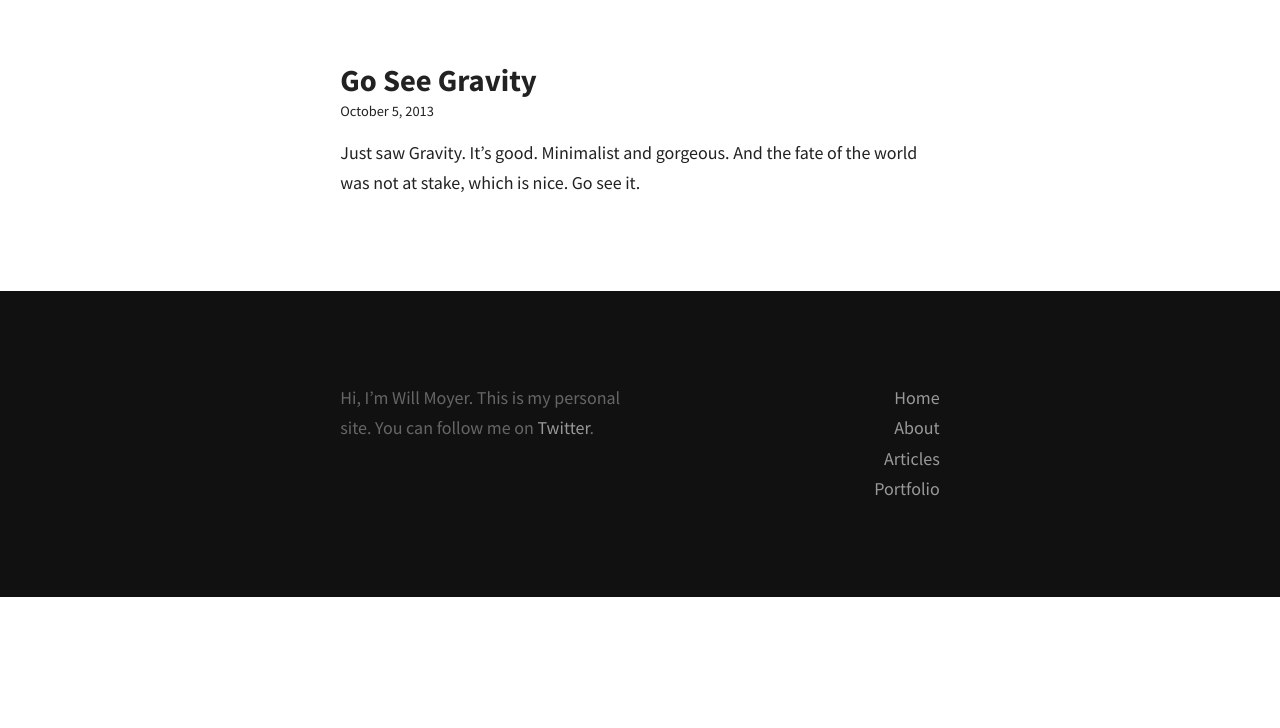
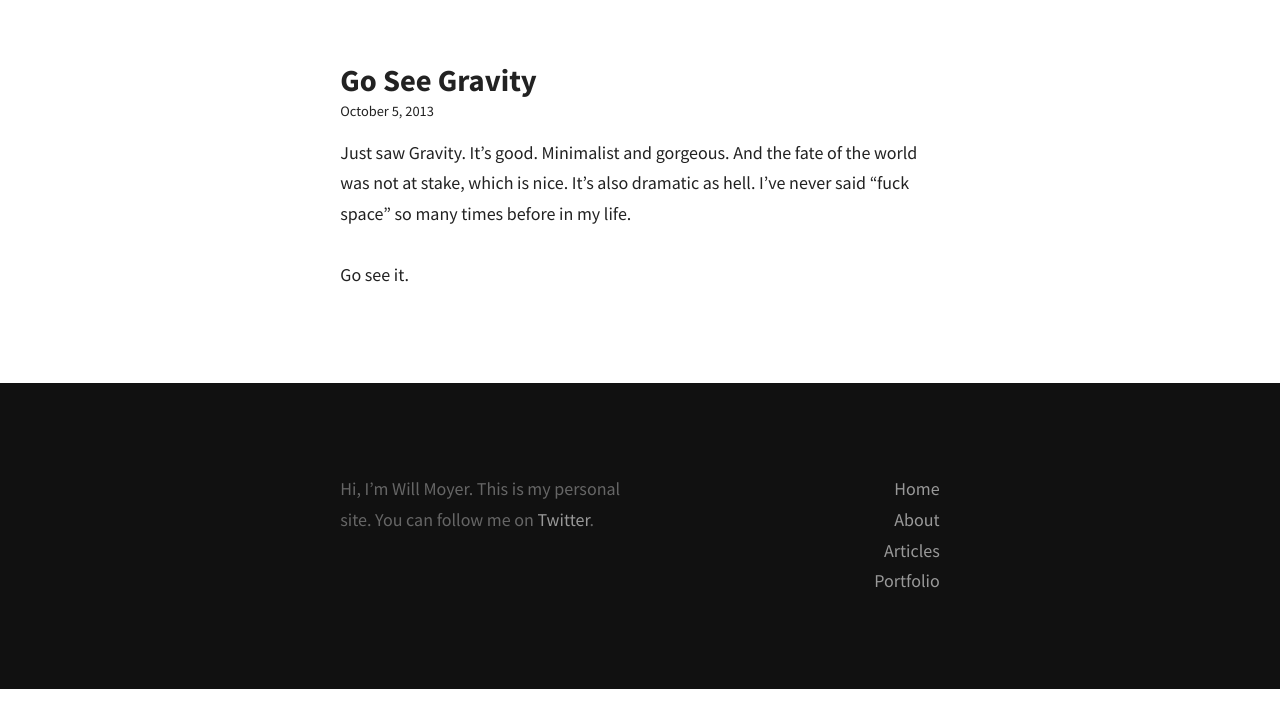
Before and after one commit to moyer/moyer.github.com, a Jekyll site: the page built from everyday/_posts/2013-10-05-go-see-gravity.md, in a window 1280 px wide. Shown: the top 728 px of the page. Built offline with Jekyll 4.4.1, drawn with Linux system fonts in a browser that asks for light colours; Markdown is read by kramdown in place of the engine named in the settings.

Commit message:
updates "Go See Gravity"

```diff
--- a/everyday/_posts/2013-10-05-go-see-gravity.md
+++ b/everyday/_posts/2013-10-05-go-see-gravity.md
@@ -4,4 +4,6 @@ date: 2013-10-05
 layout: everyday-text
 ---
 
-Just saw Gravity. It's good. Minimalist and gorgeous. And the fate of the world was not at stake, which is nice. Go see it.
+Just saw Gravity. It's good. Minimalist and gorgeous. And the fate of the world was not at stake, which is nice. It's also dramatic as hell. I've never said "fuck space" so many times before in my life.
+
+Go see it.
```
